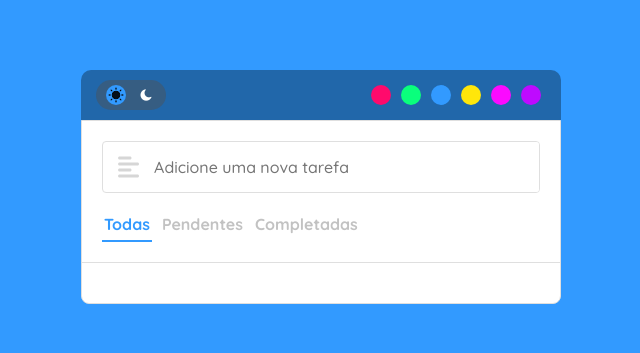
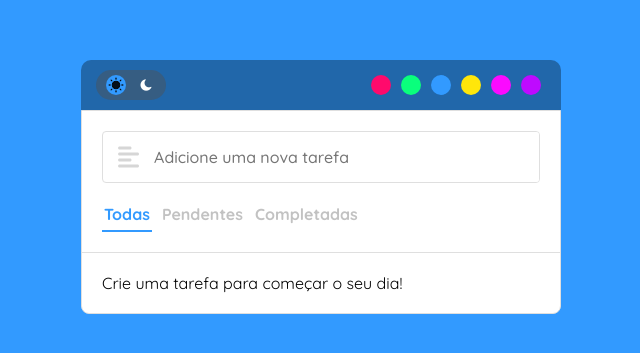
Before and after one commit to jeffreyalvr/todo-list-simples, a React (Create React App) app: page / in a window 1280 px wide. Shown: the part 213-566 px from the top of the page, without its empty margins (319-959 px from the left). Built offline with nearby package versions, Linux system fonts and the light colour scheme.

Commit message:
Adiciona texto em abas sem conteúdo

```diff
--- a/src/components/Box/BoxContent.jsx
+++ b/src/components/Box/BoxContent.jsx
@@ -29,9 +29,9 @@ const BoxContent = ({
 
   return (
     <div className="box-content">
-      {todoList === "" ? (
+      {todoList == "" ? (
         <p>Crie uma tarefa para começar o seu dia!</p>
-      ) : (
+      ) : lista != "" ? (
         lista.map((listItem) => {
           return (
             <div className="item" key={listItem.id}>
@@ -55,6 +55,8 @@ const BoxContent = ({
             </div>
           );
         })
+      ) : (
+        <p>Nenhuma meta nesta categoria.</p>
       )}
     </div>
   );
```
